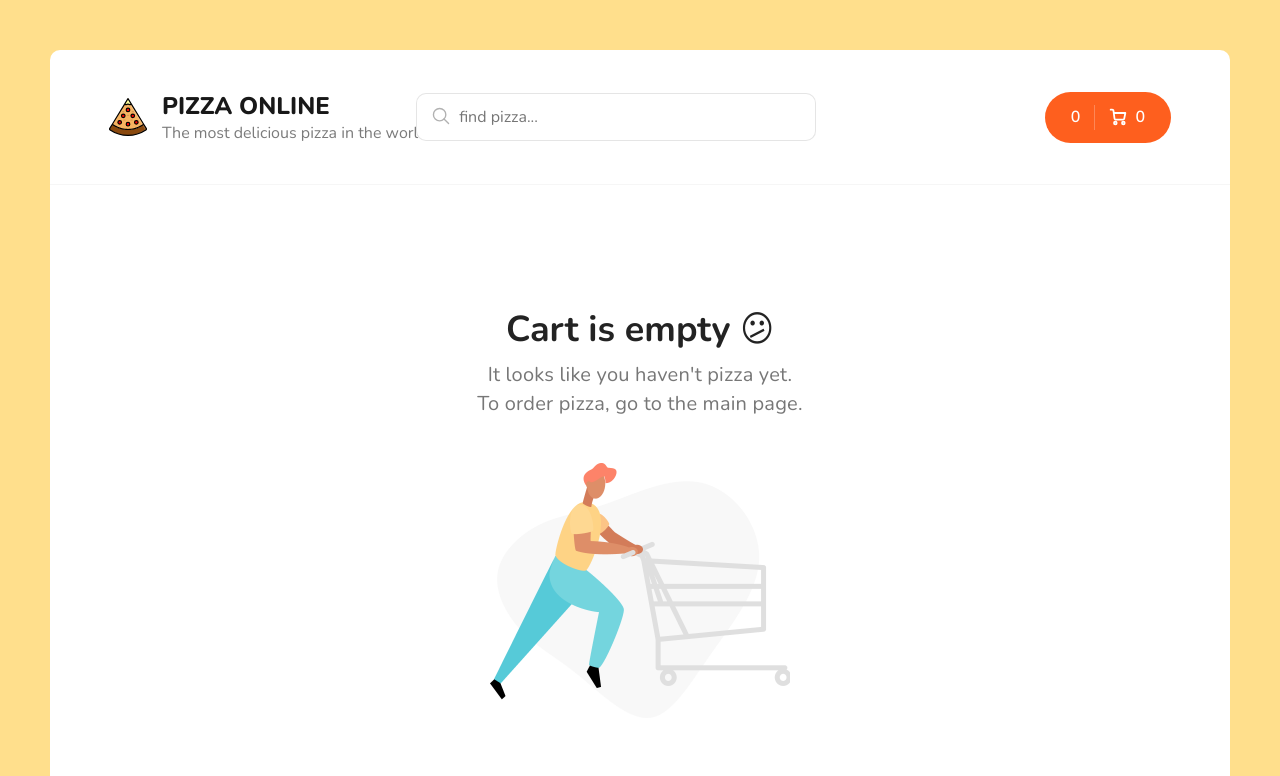
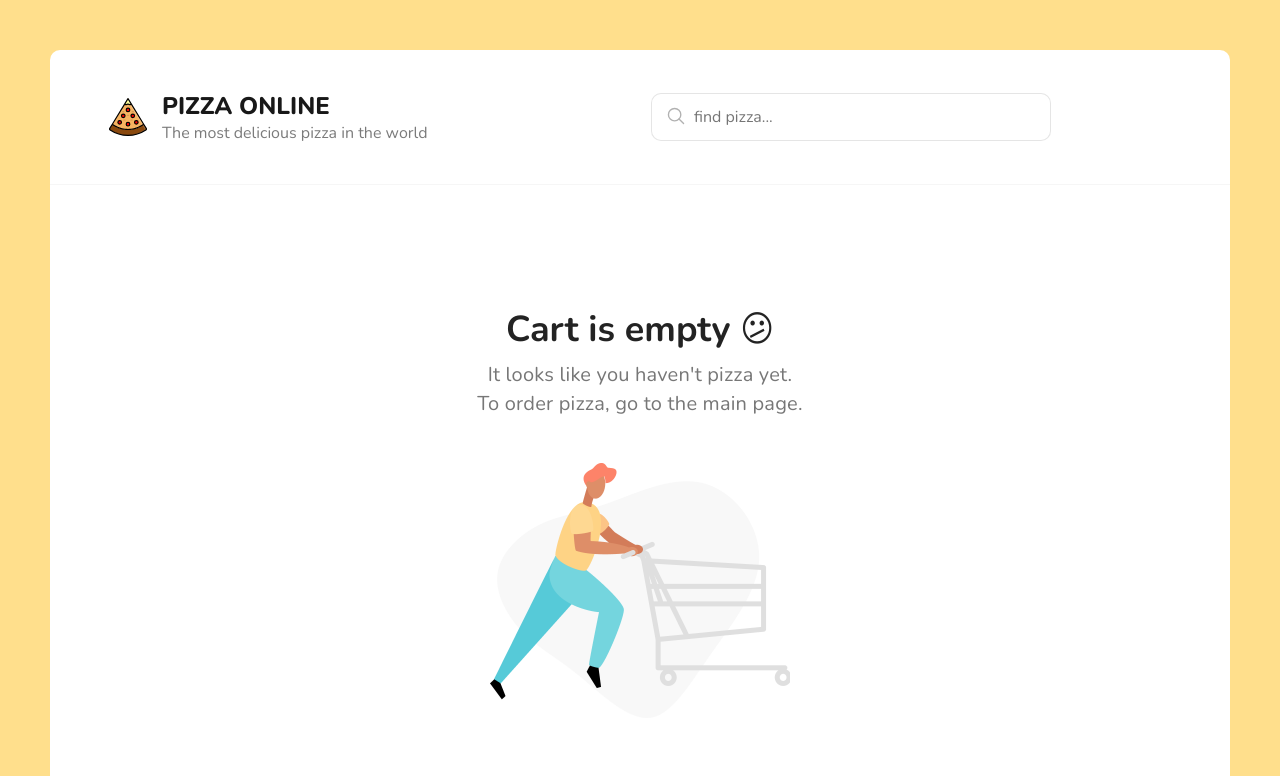
Before and after one commit to antony-black/pizza-online, a React (Create React App) app: page /cart in a window 1280 px wide. Shown: the top 776 px of the page. Built offline with nearby package versions, Linux system fonts and the light colour scheme.

Commit message:
added useLocation() on the Header to render or hide the cart button

```diff
--- a/src/components/header/index.jsx
+++ b/src/components/header/index.jsx
@@ -1,12 +1,13 @@
 import React from 'react';
 import { useSelector } from 'react-redux';
-import { Link } from 'react-router-dom';
+import { Link, useLocation } from 'react-router-dom';
 import Search from '../search';
 import { selectCart } from '../../redux/slices/cartSlice';
 
 export const Header = () => {
   const { allCartPizza, totalPrice } = useSelector(selectCart);
   const amount = allCartPizza.reduce((total, pizza) => total + pizza.count, 0);
+  const location = useLocation();
 
   return (
     <div className="header">
@@ -19,6 +20,7 @@ export const Header = () => {
           </div>
         </Link>
         <Search />
+       {location.pathname !== '/cart' &&
          <div className="header__cart">
          <Link to={'/cart'} className="button button--cart">
            <span>{totalPrice}</span>
@@ -54,6 +56,7 @@ export const Header = () => {
            <span>{amount}</span>
          </Link>
        </div>
+       }
       </div>
     </div>
   );
--- a/src/components/pizza-block/index.jsx
+++ b/src/components/pizza-block/index.jsx
@@ -18,6 +18,10 @@ export const PizzaBlock = ({ id, title, types, sizes, price, category, rating })
     type: thicknessTypes[currentThickness],
     size: sizes[currentSize],
   };
+
+  //rafce === const
+  //rfce === function
+  // vimbox, translation app
 
   const handleAddPizza = () => {
     dispatch(addPizza(pizzaToCart));
```
Lines whose indentation alone changed are shown as unchanged.
